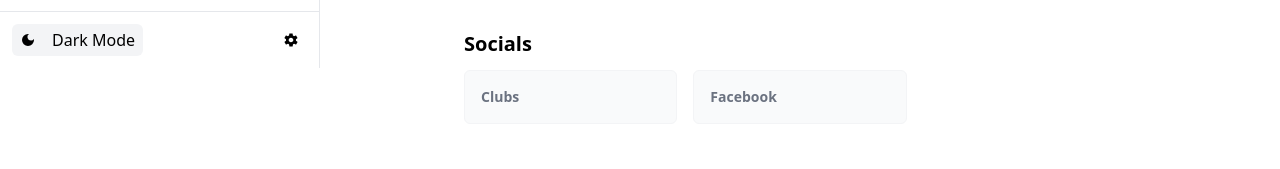
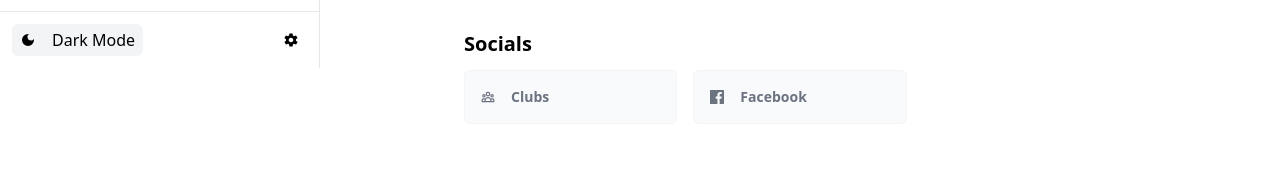
Before and after one commit to kentezrabetita/csu-drew, a Next.js app: page / in a window 1280 px wide. Shown: the part 732-901 px from the top of the page. Built offline with nearby package versions, Linux system fonts and the light colour scheme.

Commit message:
add icons to socials section

```diff
--- a/common/content/home.tsx
+++ b/common/content/home.tsx
@@ -16,6 +16,8 @@ import { BsCalendarPlus, BsCalendarRange, BsHouseDoor } from 'react-icons/bs';
 import { RiSurveyLine } from 'react-icons/ri';
 import { GiReceiveMoney } from 'react-icons/gi';
 import { SiGooglescholar } from 'react-icons/si';
+import { HiOutlineUserGroup } from 'react-icons/hi';
+import { GrFacebook } from 'react-icons/gr';
 
 const HomeContent = () => {
   return (
@@ -216,16 +218,18 @@ const HomeContent = () => {
                     'https://www.carsu.edu.ph/?q=student-campus-org/student-campus-organization'
                   }
                   target='_blank'
-                  className='p-4 text-sm font-bold text-gray-500 border border-gray-100 rounded-md dark:bg-gray-900 dark:text-gray-400 dark:border-gray-700 bg-gray-50'
+                  className='flex flex-row items-center p-4 space-x-4 text-sm font-bold text-gray-500 border border-gray-100 rounded-md dark:bg-gray-900 dark:text-gray-400 dark:border-gray-700 bg-gray-50'
                 >
-                  Clubs
+                  <HiOutlineUserGroup />
+                  <span>Clubs</span>
                 </Link>
                 <Link
                   href={'/facebook'}
                   target='_blank'
-                  className='p-4 text-sm font-bold text-gray-500 border border-gray-100 rounded-md dark:bg-gray-900 dark:text-gray-400 dark:border-gray-700 bg-gray-50'
+                  className='flex flex-row items-center p-4 space-x-4 text-sm font-bold text-gray-500 border border-gray-100 rounded-md dark:bg-gray-900 dark:text-gray-400 dark:border-gray-700 bg-gray-50'
                 >
-                  Facebook
+                  <GrFacebook />
+                  <span>Facebook</span>
                 </Link>
               </div>
             </div>
```
